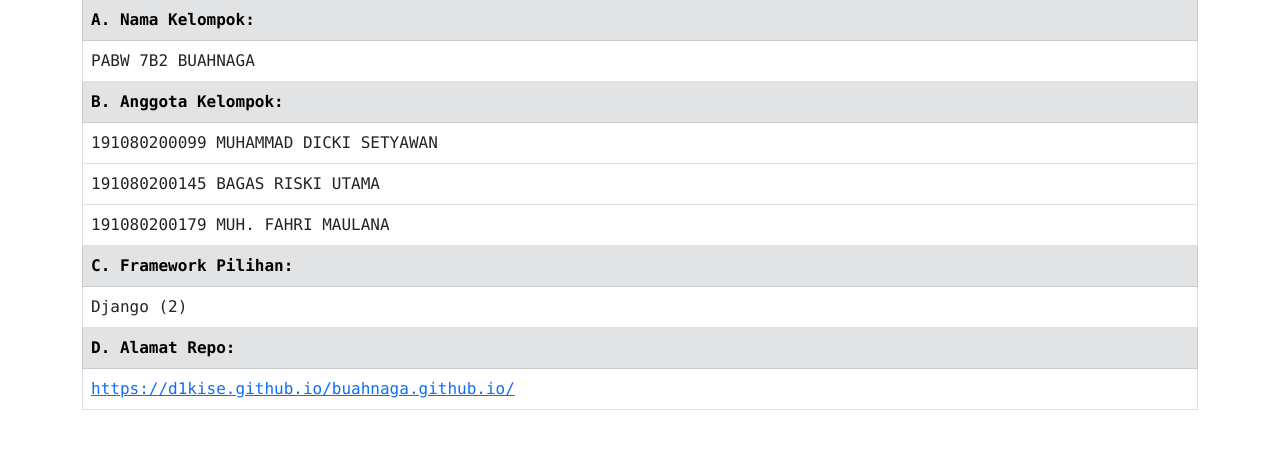
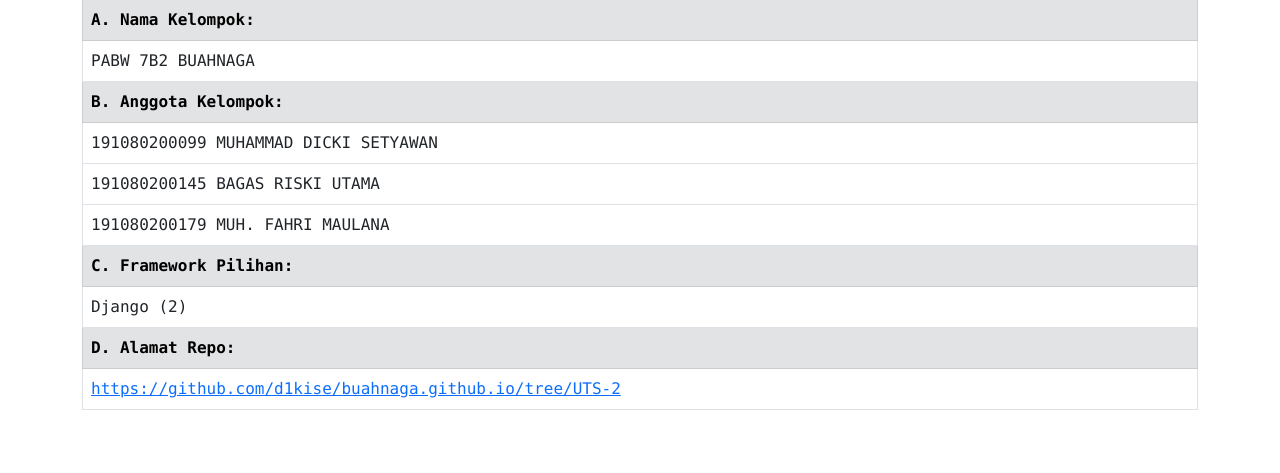
Before and after one commit to d1kise/buahnaga.github.io, a Django app: page / in a window 1280 px wide. Shown: the part 57-530 px from the top of the page. Run offline with Django 4.2, Linux system fonts and the light colour scheme; some libraries are stand-ins or nearby versions.

Commit message:
Update index.html

```diff
--- a/crud/templates/home/index.html
+++ b/crud/templates/home/index.html
@@ -54,7 +54,7 @@
     </thead>
     <tbody>
         <tr>
-            <td><a href="https://d1kise.github.io/buahnaga.github.io/" target="_blank"> https://d1kise.github.io/buahnaga.github.io/</a></td>
+            <td><a href="https://github.com/d1kise/buahnaga.github.io/tree/UTS-2" target="_blank"> https://github.com/d1kise/buahnaga.github.io/tree/UTS-2</a></td>
         </tr>
     </tbody>
 </table>
```
